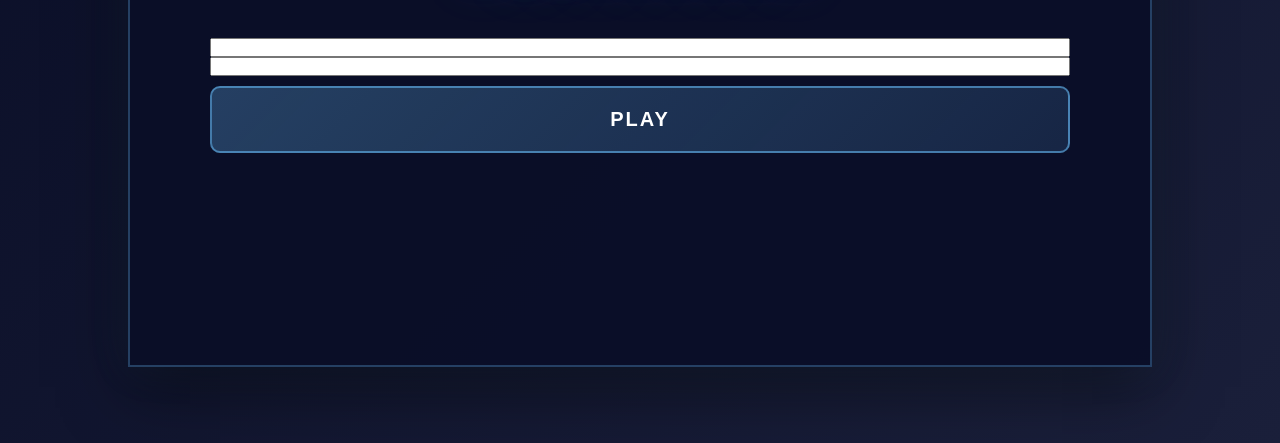
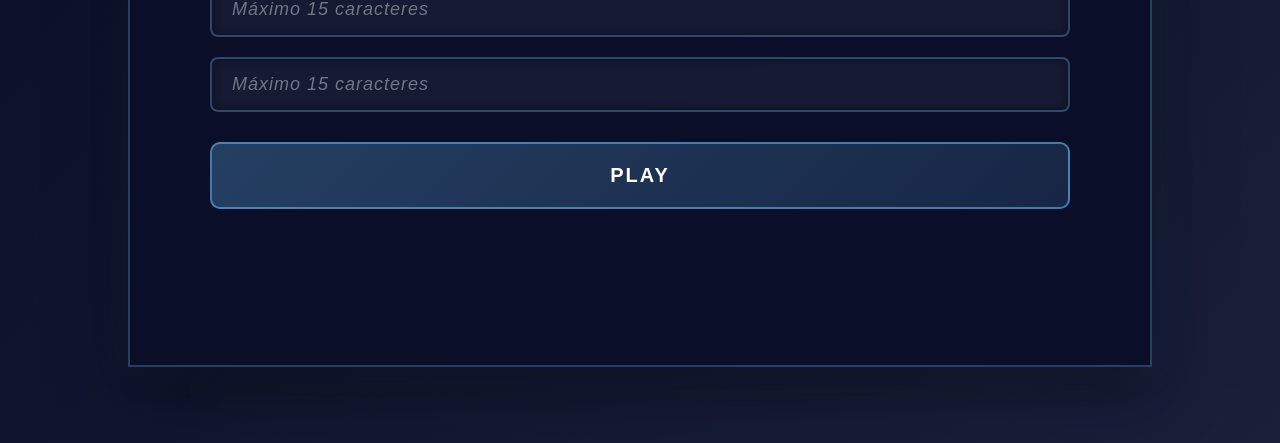
Before and after one commit to LestathRiveraD/DivekickGame, a plain HTML site: page index.html in a window 1280 px wide. Shown: the part 357-800 px from the top of the page. Drawn offline with Linux system fonts and the light colour scheme.

Commit message:
estilos cool

```diff
--- a/index.html
+++ b/index.html
@@ -9,8 +9,8 @@
 <body>
     <div class="menu-container" id="menu">
         <h1 class="menu-title">holaaaaaa</h1>
-        <input type="text" id="jugador-1">
-        <input type="text" id="jugador-2">
+        <input type="text" id="jugador-1" placeholder="Máximo 15 caracteres" autocomplete="off">
+        <input type="text" id="jugador-2" placeholder="Máximo 15 caracteres" autocomplete="off">
         <div class="menu-items">
             <button class="menu-button play-button" id="playButton">Play</button>
         </div>
@@ -28,9 +28,10 @@
             const jugador1 = document.getElementById("jugador-1").value
             const jugador2 = document.getElementById("jugador-2").value
 
+            if (jugador1.length <= 0 || jugador2.length <= 0 || jugador1.length > 15 || jugador2.length > 15) return
+
             document.getElementById("nombre1").innerHTML = jugador1
             document.getElementById("nombre2").innerHTML = jugador2
-
 
             menu.remove()
             const canvas = document.getElementById('gameplay')
--- a/style.css
+++ b/style.css
@@ -152,3 +152,38 @@ body {
 h1:last-child {
     color: blue;
 }
+
+.menu-container input[type="text"] {
+    width: 100%;
+    padding: 15px 20px;
+    margin-bottom: 20px;
+
+    background: rgba(255, 255, 255, 0.05);
+    border: 2px solid rgba(99, 179, 237, 0.3);
+    border-radius: 8px;
+
+    color: #fff;
+    font-size: 18px;
+    letter-spacing: 1px;
+
+    outline: none;
+    transition: all 0.3s ease;
+
+    box-shadow: inset 0 0 10px rgba(0,0,0,0.4);
+}
+
+.menu-container input[type="text"]::placeholder {
+    color: rgba(255, 255, 255, 0.4);
+    font-style: italic;
+}
+
+.menu-container input[type="text"]:focus {
+    border-color: rgba(99, 179, 237, 0.7);
+    background: rgba(255, 255, 255, 0.1);
+
+    box-shadow:
+        0 0 20px rgba(99, 179, 237, 0.6),
+        inset 0 0 20px rgba(99, 179, 237, 0.2);
+
+    transform: translateX(8px);
+}
```
